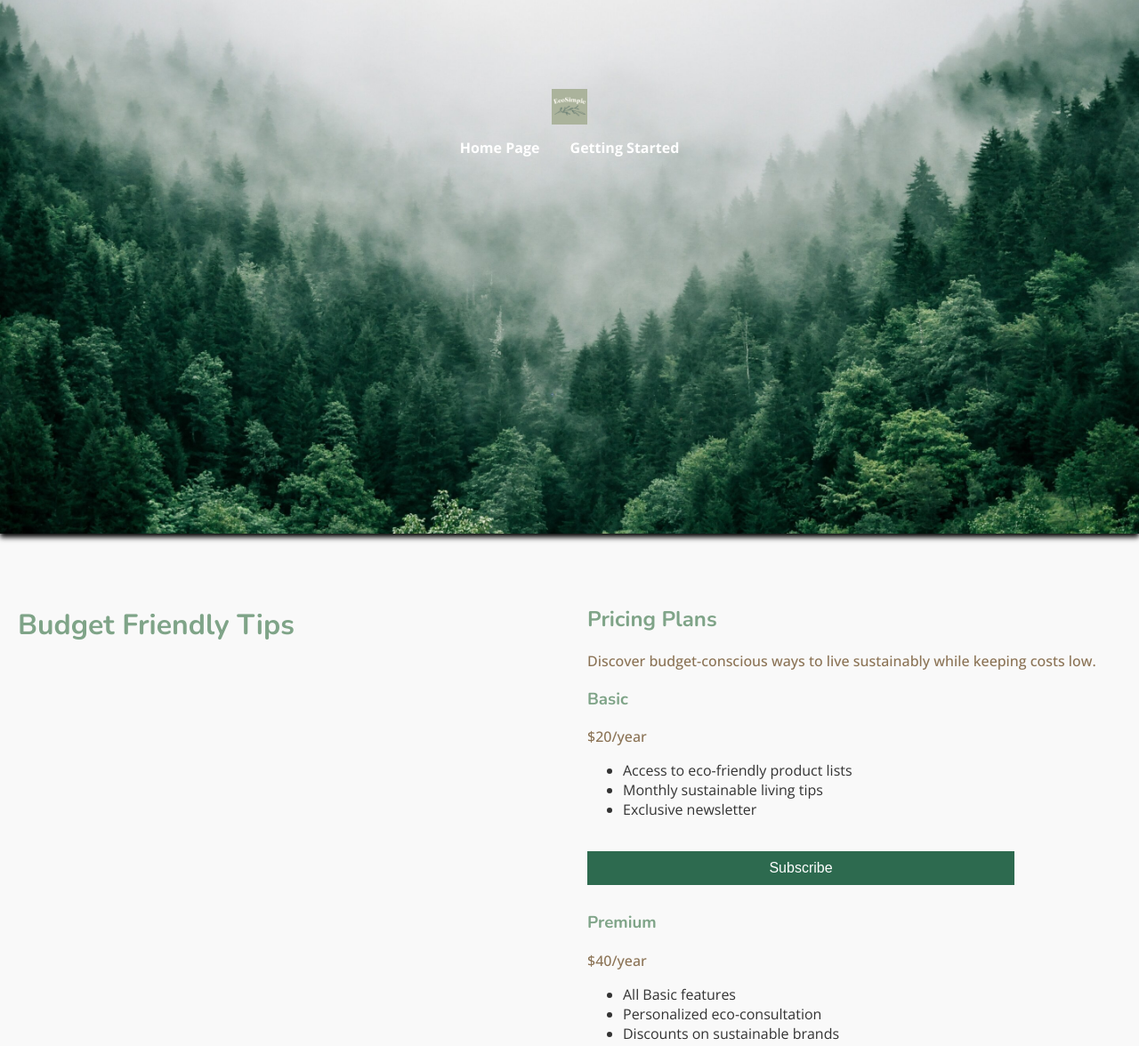
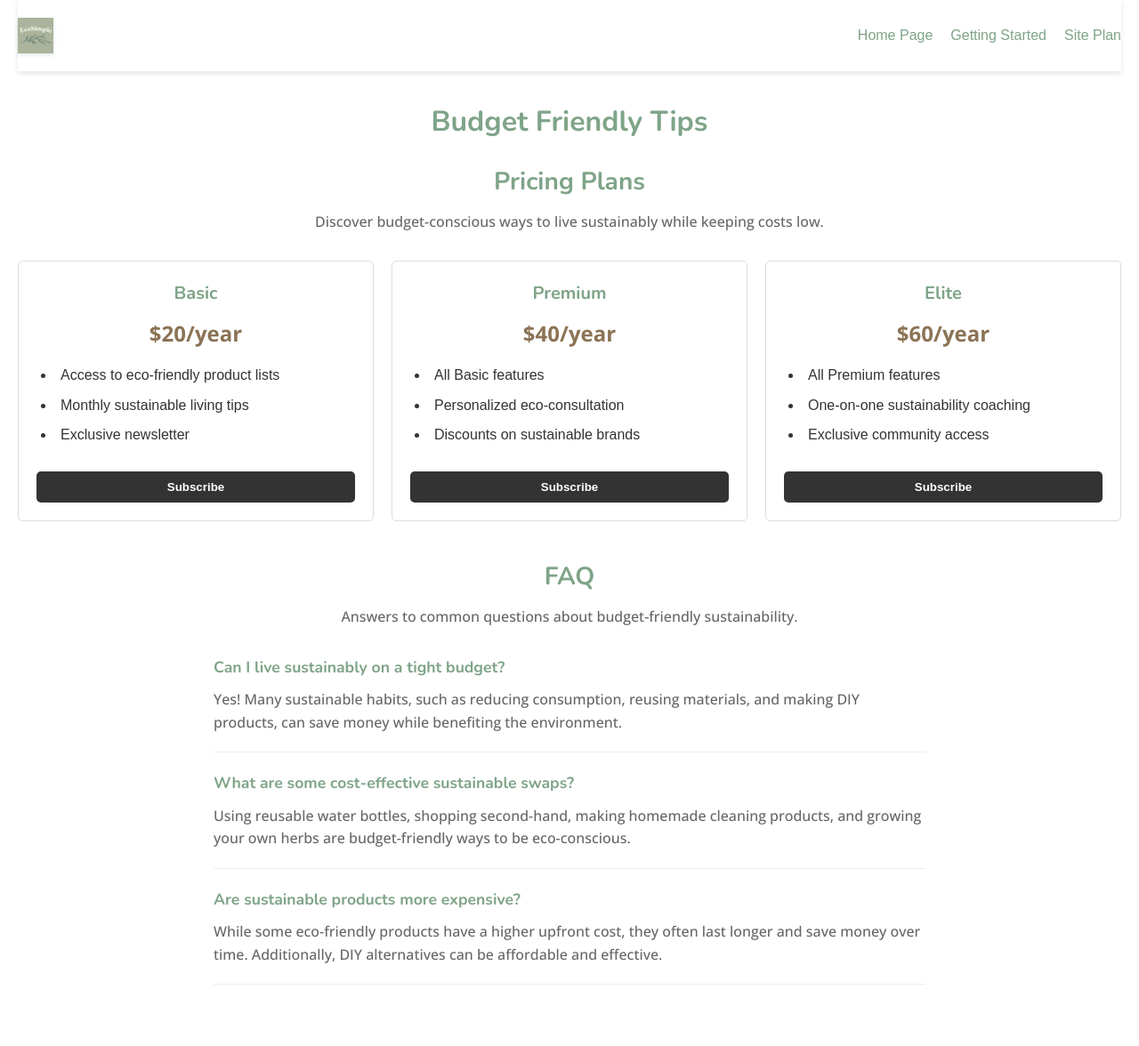
Before and after one commit to CS4V4GE/Eco-Site, a plain HTML site: page budgeting-tips.html in a window 1280 px wide. Shown: the top 1176 px of the page at 89% size. Drawn offline with nearby package versions, Linux system fonts and the light colour scheme.

Commit message:
budget-tips

```diff
--- a/budgeting-tips.html
+++ b/budgeting-tips.html
@@ -4,7 +4,7 @@
     <meta charset="UTF-8">
     <meta name="viewport" content="width=device-width, initial-scale=1.0">
     <title>Eco-Site - Budget-Friendly Tips</title>
-    <link rel="stylesheet" href="styles/styles.css">
+    <link rel="stylesheet" href="styles/budget-tips.css">
 
 </head>
 <body>
@@ -13,6 +13,7 @@
         <nav>
             <a href="index.html">Home Page</a>
             <a href="getting-started.html">Getting Started</a>
+            <a href="site-plan.html">Site Plan</a>
         </nav>
     </header>
     <main>
@@ -80,6 +81,7 @@
         <nav>
             <a href="index.html">Home Page</a>
             <a href="getting-started.html">Getting Started</a>
+            <a href="site-plan.html">Site Plan</a>
         </nav>
         <p>&copy; 2024 Christopher Savage. All rights reserved.</p>
     </footer>
--- /dev/null
+++ b/styles/budget-tips.css
@@ -0,0 +1,212 @@
+@import url('https://fonts.googleapis.com/css2?family=Montserrat:wght@400;700&family=Open+Sans&display=swap');
+@import url('https://fonts.googleapis.com/css2?family=Montserrat:ital,wght@0,100..900;1,100..900&family=Nunito:ital,wght@0,200..1000;1,200..1000&family=Open+Sans:ital,wght@0,300..800;1,300..800&family=Tinos:ital,wght@0,400;0,700;1,400;1,700&family=Ubuntu:ital,wght@0,300;0,400;0,500;0,700;1,300;1,400;1,500;1,700&display=swap');
+p {
+    color: #8B7355;
+    font-family: "Open Sans", sans-serif;
+    font-weight: 500;
+    font-style: normal;
+}
+
+* {
+    margin: 0;
+    padding: 0;
+    box-sizing: border-box;
+    font-family: Arial, sans-serif;
+}
+
+body {
+    line-height: 1.6;
+    color: #333;
+    max-width: 1200px;
+    margin: 0 auto;
+    padding: 0 20px;
+    max-width: 2300px;
+}
+
+header {
+    display: flex;
+    justify-content: space-between;
+    align-items: center;
+    padding: 20px 0;
+    border-bottom: 1px solid #eee;
+    box-shadow: 0 2px 5px rgba(0, 0, 0, 0.1);
+}
+
+.logo {
+    height: 40px;
+    box-shadow: 0 2px 5px rgba(0, 0, 0, 0.1);
+}
+
+nav {
+    display: flex;
+    gap: 20px;
+}
+
+nav a {
+    text-decoration: none;
+    color: #7FA488;
+}
+h1, h2, h3 {
+    font-family: "Nunito", sans-serif;
+    font-weight: 700;
+    font-style: normal;
+    color: #7FA488;
+}
+main {
+    padding: 30px 0;
+}
+
+h1 {
+    text-align: center;
+    margin-bottom: 20px;
+    font-size: 2rem;
+}
+
+h2 {
+    text-align: center;
+    margin-bottom: 10px;
+    font-size: 1.75rem;
+}
+
+section {
+    margin-bottom: 40px;
+}
+
+section > p {
+    text-align: center;
+    margin-bottom: 30px;
+    color: #666;
+}
+
+.pricing-options {
+    display: flex;
+    justify-content: space-between;
+    gap: 20px;
+    margin-top: 20px;
+}
+
+.plan {
+    flex: 1;
+    border: 1px solid #ddd;
+    padding: 20px;
+    border-radius: 5px;
+    text-align: center;
+    display: flex;
+    flex-direction: column;
+}
+
+.plan h3 {
+    margin-bottom: 10px;
+    font-size: 1.25rem;
+}
+
+.plan p {
+    font-size: 1.5rem;
+    font-weight: bold;
+    margin-bottom: 15px;
+}
+
+.plan ul {
+    list-style-position: inside;
+    margin-bottom: 20px;
+    text-align: left;
+    flex-grow: 1;
+}
+
+.plan li {
+    margin-bottom: 8px;
+    position: relative;
+    padding-left: 5px;
+}
+
+button {
+    background-color: #333;
+    color: white;
+    border: none;
+    padding: 10px 15px;
+    border-radius: 5px;
+    cursor: pointer;
+    font-weight: bold;
+    transition: background-color 0.3s;
+}
+
+button:hover {
+    background-color: #555;
+}
+
+.toggle-container {
+    display: flex;
+    justify-content: center;
+    margin-bottom: 20px;
+}
+
+.toggle-btn {
+    padding: 8px 15px;
+    cursor: pointer;
+    background-color: #eee;
+    border: none;
+}
+
+.toggle-btn.active {
+    background-color: #333;
+    color: white;
+}
+
+.faq {
+    max-width: 800px;
+    margin: 0 auto;
+}
+
+.faq-item {
+    margin-bottom: 20px;
+    border-bottom: 1px solid #eee;
+    padding-bottom: 20px;
+}
+
+.faq-item h3 {
+    margin-bottom: 10px;
+    font-size: 1.1rem;
+}
+
+.faq-item p {
+    color: #666;
+}
+
+footer {
+    display: flex;
+    justify-content: space-between;
+    align-items: center;
+    padding: 20px 0;
+    border-top: 1px solid #eee;
+    margin-top: 40px;
+}
+
+footer p {
+    color: #666;
+    font-size: 0.9rem;
+}
+
+footer nav {
+    margin: 0 auto;
+}
+
+.social-icons {
+    display: flex;
+    gap: 15px;
+}
+
+@media (max-width: 768px) {
+    .pricing-options {
+        flex-direction: column;
+    }
+
+    header, footer {
+        flex-direction: column;
+        gap: 15px;
+        text-align: center;
+    }
+
+    footer nav {
+        margin: 15px 0;
+    }
+}
--- a/styles/getting-started.css
+++ b/styles/getting-started.css
@@ -16,7 +16,7 @@ header {
     justify-content: space-between;
     background-color: white;
     padding: 20px 40px;
-    box-shadow: 0 2lpx 5px rgba(0, 0, 0, 0.1);
+    box-shadow: 0 2px 5px rgba(0, 0, 0, 0.1);
     background-color: #7FA488;
 }
 
@@ -129,7 +129,6 @@ h1 {
 }
 h1, h2, h3 {
     font-family: "Nunito", sans-serif;
-    font-optical-sizing: auto;
     font-weight: 700;
     font-style: normal;
     color: #7FA488;
@@ -166,7 +165,6 @@ footer p {
 p {
     color: #8B7355;
     font-family: "Open Sans", sans-serif;
-    font-optical-sizing: auto;
     font-weight: 500;
     font-style: normal;
 }
--- a/styles/styles.css
+++ b/styles/styles.css
@@ -27,7 +27,6 @@ header {
 p {
     color: #8B7355;
     font-family: "Open Sans", sans-serif;
-    font-optical-sizing: auto;
     font-weight: 500;
     font-style: normal;
 }
@@ -100,7 +99,6 @@ input, button {
 }
 h1, h2, h3 {
     font-family: "Nunito", sans-serif;
-    font-optical-sizing: auto;
     font-weight: 700;
     font-style: normal;
     color: #7FA488;
```
